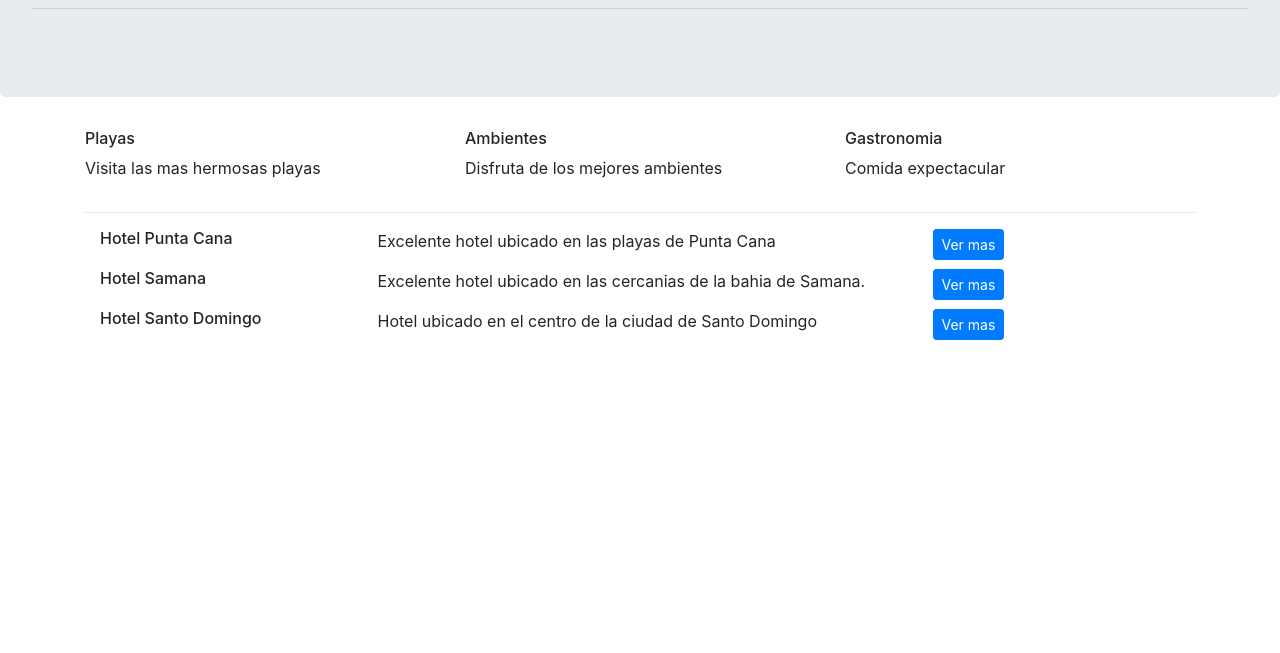
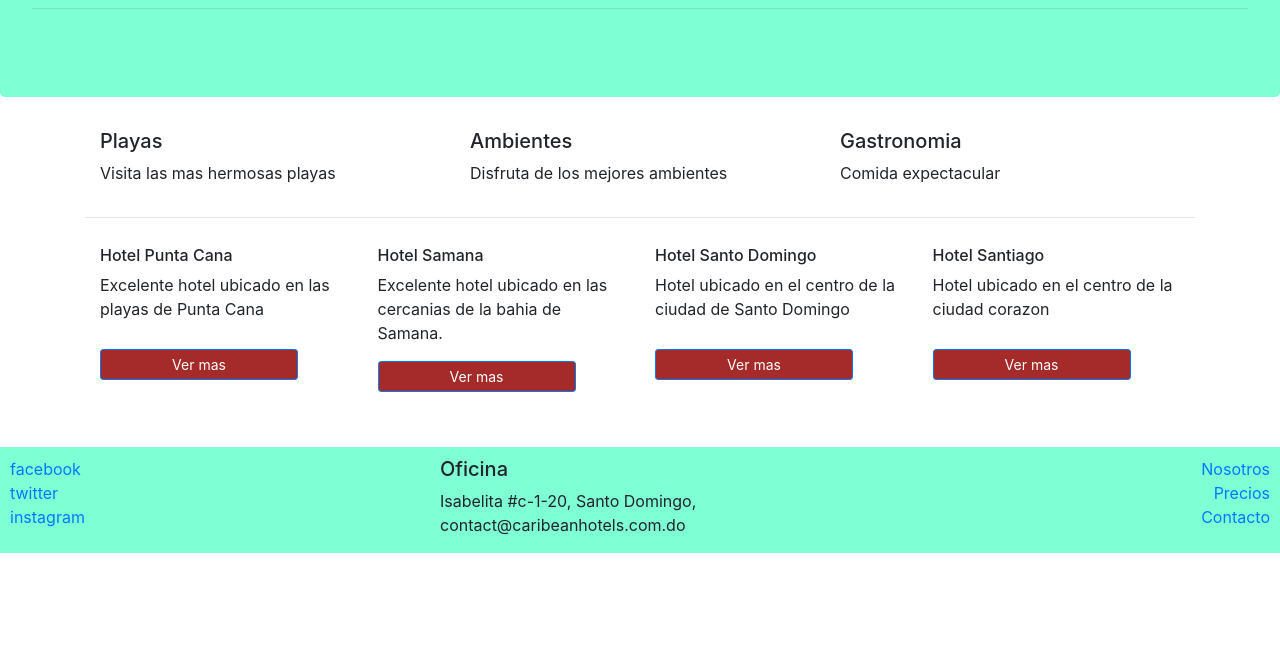
Before and after one commit to samuelpena21/guia-hoteles, a website: page index.html in a window 1280 px wide. Shown: the part 147-800 px from the top of the page. Drawn offline with nearby package versions, Linux system fonts and the light colour scheme.

Commit message:
added a footer, a new style file and some visual improvements with flex

```diff
--- /dev/null
+++ b/css/main.css
@@ -0,0 +1,25 @@
+.jumbotron {
+    background-color: aquamarine;
+    color: black;
+}
+
+footer {
+    padding: 10px 10px 0 10px;
+    background-color: aquamarine;
+    margin-bottom: 0px;
+    margin-top: 10px;
+}
+
+.btn {
+    background-color: brown;
+}
+
+.card-hotel {
+    flex: 1 150px;
+    padding: 2px 5px 2px 5px;
+    margin: 10px;
+}
+
+.btn-reserve {
+    width: 80%;
+}
--- a/index.html
+++ b/index.html
@@ -7,6 +7,7 @@
 
     <!-- Bootstrap CSS -->
     <link rel="stylesheet" href="node_modules/bootstrap/dist/css/bootstrap.min.css" >
+    <link rel="stylesheet" href="css/main.css" >
 
     <title>Hoteles del Caribe</title>
   </head>
@@ -18,37 +19,82 @@
         <hr class="my-4">
     </div>
     <div class="container">
-        <div class="row">
-            <div class="col-4"><h6>Playas</h6><p>Visita las mas hermosas playas</p></div>
-            <div class="col-4"><h6>Ambientes</h6><p>Disfruta de los mejores ambientes</p></div>
-            <div class="col-4"><h6>Gastronomia</h6><p>Comida expectacular</p></div>
+        <div class="d-flex">
+                <div class="col-4"><h5>Playas</h5><p>Visita las mas hermosas playas</p></div>
+                <div class="col-4"><h5>Ambientes</h5><p>Disfruta de los mejores ambientes</p></div>
+                <div class="col-4"><h5>Gastronomia</h5><p>Comida expectacular</p></div>
         </div>
-
         <hr class="my-6">
 
 
-        <div class="col">
-            <div class="row">
-                <div class="col-3"><h6>Hotel Punta Cana</h6></div>
-                <div class="col-6"><p>Excelente hotel ubicado en las playas de Punta Cana</p></div>
-                <div class="col-3"><button type="button" class="btn btn-primary btn-sm">Ver mas</button></div>
+        <div class="d-flex flex-wrap ">
+            <div class="card-hotel d-flex flex-column justify-content-between">
+                <div>
+                    <h6>Hotel Punta Cana</h6>
+                    <p>Excelente hotel ubicado en las playas de Punta Cana</p>
+                </div>
+                <div>
+                    <button type="button" class="btn btn-primary btn-sm btn-reserve">Ver mas</button>
+                </div>
                 <hr/>
             </div>
-             <div class="row">
-                <div class="col-3"><h6>Hotel Samana</h6></div>
-                <div class="col-6"><p>Excelente hotel ubicado en las cercanias de la bahia de Samana.</p></div>
-                <div class="col-3"><button type="button" class="btn btn-primary btn-sm">Ver mas</button></div>
-                    <hr/>
+             <div class="card-hotel d-flex flex-column justify-content-between">
+                 <div>
+                    <h6>Hotel Samana</h6>
+                    <p>Excelente hotel ubicado en las cercanias de la bahia de Samana.</p>
+                 </div>
+                 <div>
+                    <button type="button" class="btn btn-primary btn-sm btn-reserve">Ver mas</button>
+                 </div>
+                <hr/>
              </div>
-             <div class="row">
-                <div class="col-3"><h6>Hotel Santo Domingo</h6></div>
-                <div class="col-6"><p>Hotel ubicado en el centro de la ciudad de Santo Domingo</p></div>
-                <div class="col-3"><button type="button" class="btn btn-primary btn-sm">Ver mas</button></div>
-                    <hr/>
+             <div class="card-hotel d-flex flex-column justify-content-between" >
+                 <div class="">
+                    <h6>Hotel Santo Domingo</h6>
+                    <p>Hotel ubicado en el centro de la ciudad de Santo Domingo</p>
+                 </div>
+                 <div class="">
+                    <button type="button" class="btn btn-primary btn-sm btn-reserve">Ver mas</button>
+                 </div>
+                <hr/>
              </div>
-            </ul>
+             <div class="card-hotel d-flex flex-column justify-content-between" >
+                 <div class="">
+                    <h6>Hotel Santiago</h6>
+                    <p>Hotel ubicado en el centro de la ciudad corazon</p>
+                 </div>
+                 <div class="">
+                    <button type="button" class="btn btn-primary btn-sm btn-reserve">Ver mas</button>
+                 </div>
+                <hr/>
+             </div>
         </div>
     </div>
+
+    <footer>
+        <div class="row">
+            <div class="col-sm-4 d-flex flex-column">
+                <a href="https://www.facebook.com">facebook</a>
+                <a href="https://www.twitter.com">twitter</a>
+                <a href="https://www.instagram.com">instagram</a>
+
+            </div>
+            <div class="col-sm-4" >
+                <address>
+                    <h5>Oficina</h5>
+                    Isabelita #c-1-20,
+                    Santo Domingo,
+                    contact@caribeanhotels.com.do
+                </address>
+            </div>
+            <div class="col-sm-4 d-flex flex-column align-items-end" >
+                <a href="https://www.facebook.com">Nosotros</a>
+                <a href="https://www.twitter.com">Precios</a>
+                <a href="https://www.instagram.com">Contacto</a>
+            </div>
+        </div>
+    </footer>
+
     <script src="node_modules/jquery/dist/jquery.min.js"></script>
     <script src="node_modules/popper.js/dist/umd/popper.min.js"></script>
     <script src="node_modules/bootstrap/dist/js/bootstrap.min.js"></script>
```
